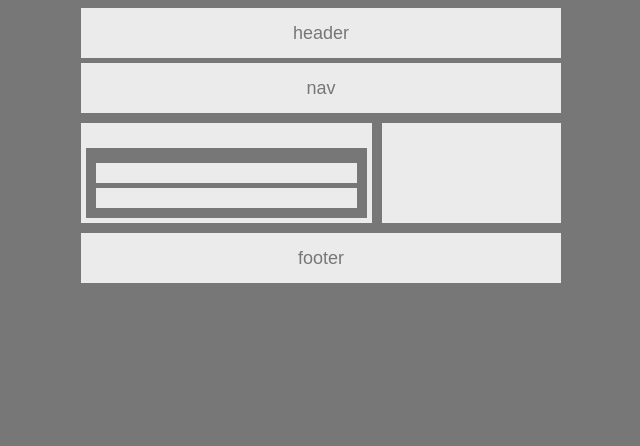
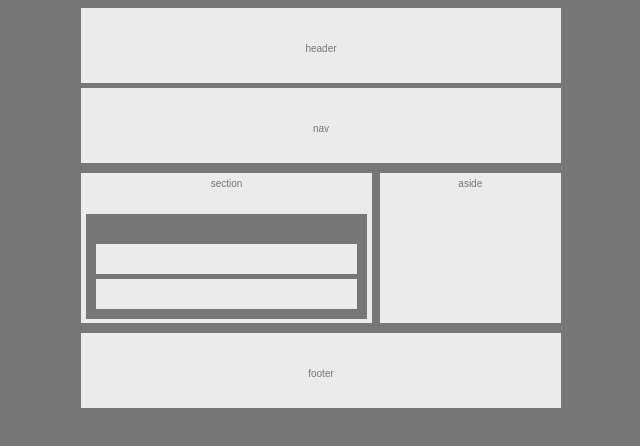
Before and after one commit to MaxMagic/HW-Wireframe, a plain HTML site: page index2.html in a window 1280 px wide. Shown: the whole page, without its empty margins (167-807 px from the left). Drawn offline with Linux system fonts and the light colour scheme.

Commit message:
7th update

```diff
--- a/index2.html
+++ b/index2.html
@@ -22,6 +22,7 @@
 
          <!-- Will need 3 inner sections positioned absolutely inside. -->
          <section>
+             section
             <!-- Largest of 3 sections "article" -->
             <article>
 
@@ -37,7 +38,7 @@
 
          <!-- Two smaller 60/40 sections within section 3 will need to be floated next to each other with a 20 px margin in between -->
          <aside>
-
+             aside
         </aside>
 
      </div>
--- a/style.css
+++ b/style.css
@@ -3,7 +3,7 @@ body {
     color: #777;
     background: #777;
     width: 960px;
-    font-size: 18px;
+    font-size: 10px;
 
 }
 
@@ -13,7 +13,7 @@ section,
 aside,
 footer {
     background: #ebebeb;
-    height: 50px;
+    height: 75px;
     width: 495px;
     margin: auto;
     width: 50%;
@@ -22,7 +22,7 @@ footer {
 article {
     color: #ebebeb;
     background: #777;
-    height: 70px;
+    height: 105px;
     position: relative;
     top: 25px;
     left: 5px;
@@ -42,31 +42,35 @@ h1, p {
 
 .third_sect {
     margin-top: 10px;
-    margin-bottom: 5px;
+    margin-bottom: 10px;
 }
 
 section {
     width: 291px;
     margin-right: 5px;
     margin-left: 240px;
-    height: 100px;
+    height: 150px;
     position: relative;
 }
 
 aside {
-    width: 179px;
-    height: 100px;
+    width: 181px;
+    height: 150px;
+
 }
 
 aside,
 section {
     display: inline-block;
+    text-align: center;
+    box-sizing: border-box;
+    padding-top: 5px;
 }
 
 .small_section1 {
-    height: 20px;
+    height: 30px;
     position: relative;
-    top: -30px;
+    top: -50px;
     right: 10px;
     left: 15px;
     width: 261px;
@@ -75,9 +79,9 @@ section {
 }
 
 .small_section2 {
-    height: 20px;
+    height: 30px;
     position: relative;
-    top: -30px;
+    top: -50px;
     right: 10px;
     left: 15px;
     width: 261px;
@@ -88,6 +92,6 @@ header,
 nav,
 footer {
     text-align: center;
-    padding: 15px;
+    padding: 35px;
     box-sizing: border-box;
 }
```
